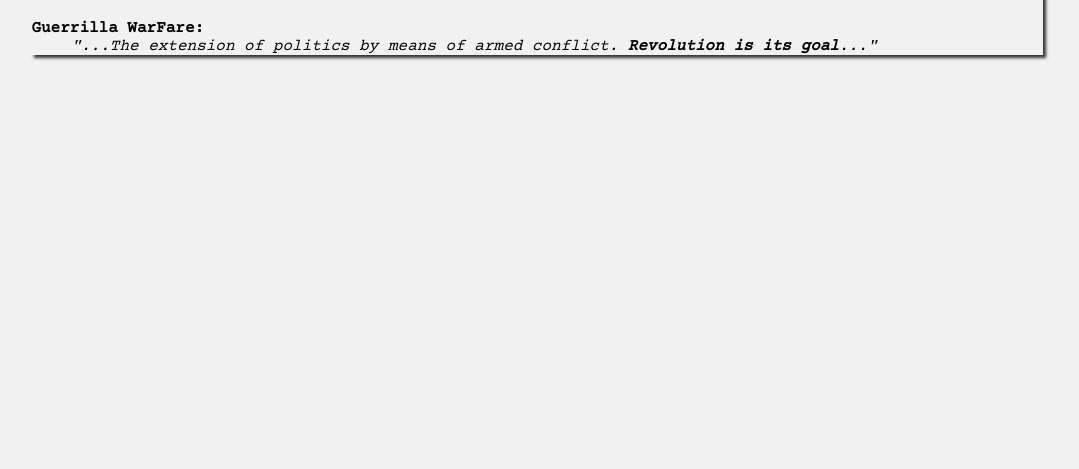
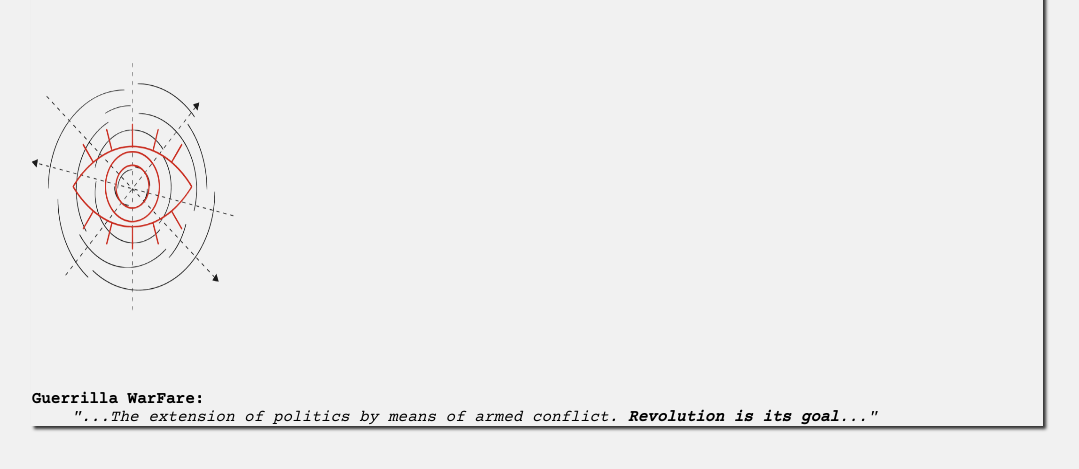
Before and after one commit to IAZetaTauri/test-website, a plain HTML site: page pages/propaganda.html in a window 1280 px wide. Shown: the part 63-532 px from the top of the page, without its empty margins (103-1182 px from the left). Drawn offline with nearby package versions, Linux system fonts and the light colour scheme.

Commit message:
added image

```diff
--- a/pages/propaganda.html
+++ b/pages/propaganda.html
@@ -14,6 +14,7 @@
             <header>
             <h1>Hello, Who Are <em>You?</em></h1>
             </header>
+            <img src="images/Asset 1-1.png" alt="eye" height="350px" style="width:20%">
             <main>
             <dl>
                 <dt>
```
Also changed, not shown: pages/images/Asset 1-1.png (added).
